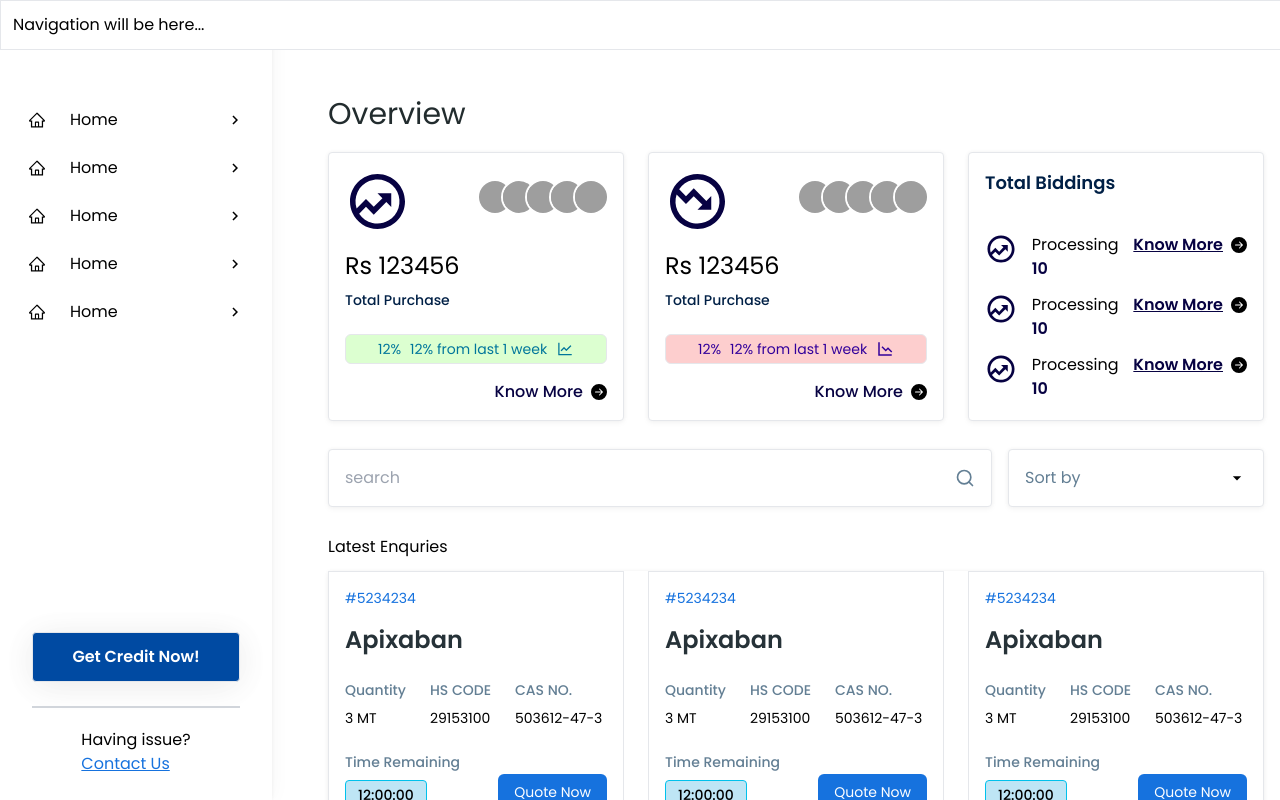
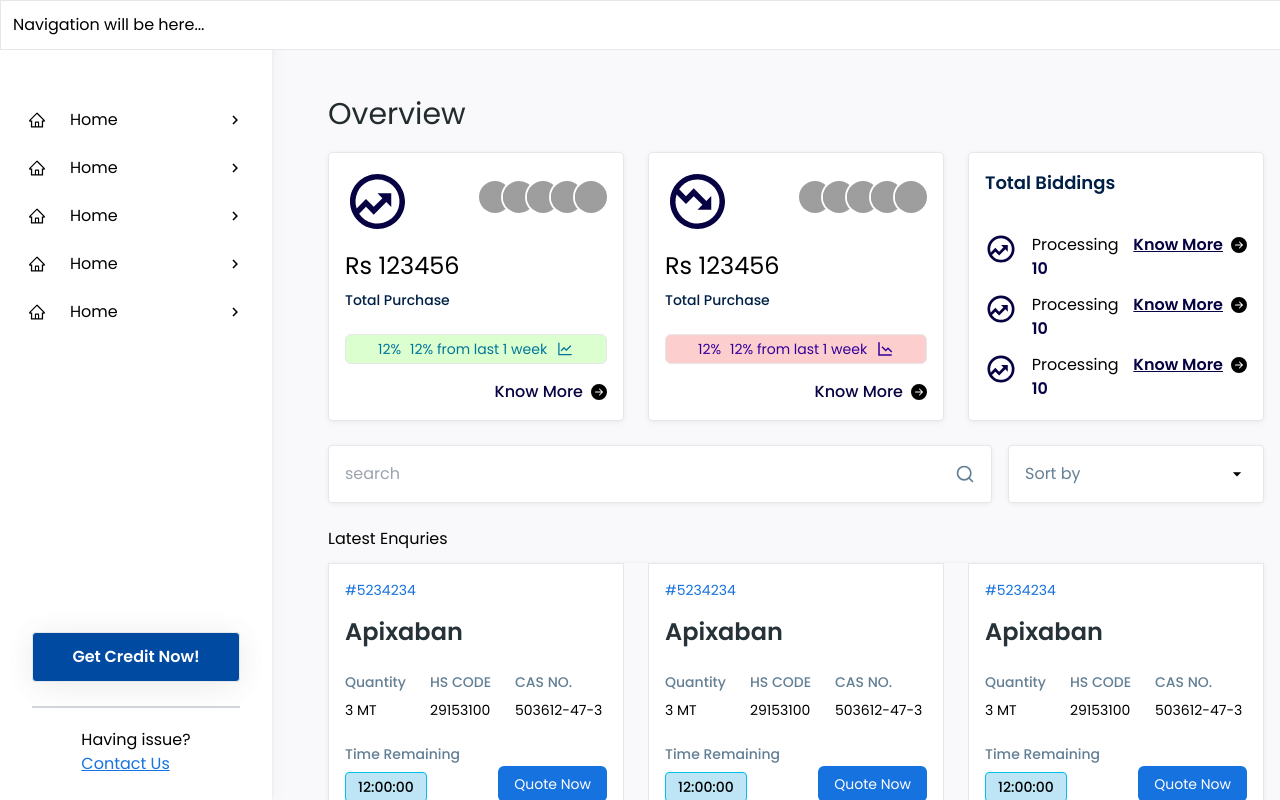
Before and after one commit to maheshpatil132/internship_frontend, a React (Create React App) app: page / in a window 1280 px wide. Shown: the top 800 px of the page. Built offline with nearby package versions, Linux system fonts and the light colour scheme; grey boxes are pictures that could not be loaded.

Commit message:
added routing

```diff
--- a/src/components/Home/Content.js
+++ b/src/components/Home/Content.js
@@ -33,7 +33,7 @@ const Content = ({user}) => {
 
 
   return (
-    <div ref={content} className=' flex-1 px-14 py-8 space-y-5 overflow-y-scroll h-screen bg-white '>
+    <div ref={content} className=' flex-1 px-14 py-8 space-y-5 overflow-y-scroll h-screen  '>
       <h1 className=' mt-16 text-3xl text-buyer-heading '>Overview</h1>
 
       <div className="box_conteainer grid grid-cols-3 gap-6 ">
--- a/src/components/Home/SearchBox.js
+++ b/src/components/Home/SearchBox.js
@@ -24,7 +24,7 @@ const SearchBox = ({change}) => {
 
 
   return (
-    <div ref={searchbar} className='flex gap-4 py-2 items-center bg-white'>
+    <div ref={searchbar} className={`flex gap-4  items-center py-1`}>
         <div className={`search_cover box_shadow border flex-1 rounded flex items-center ${change ? 'p-2' : 'p-4'} bg-white`}>
             <input type="text" className='flex-1 outline-none' placeholder='search' />
             <FiSearch size={20} className='text-buyer-text-color' />
--- a/src/components/OrderForm.js
+++ b/src/components/OrderForm.js
@@ -10,7 +10,7 @@ const OrderForm = () => {
 
 
     return (
-        <div className='px-1 mt-14'>
+        <div className='px-1 mt-8'>
             <form action="" className='order_shadow flex flex-col space-y-3 py-5 px-6 rounded  bg-white text-sm'>
                 <div className=' flex items-center gap-4 text-buyer-primary font-medium'>
                     <BsCartFill size={20} />
--- a/src/components/Prodcut.js
+++ b/src/components/Prodcut.js
@@ -11,7 +11,7 @@ const Prodcut = () => {
        <div className=' product flex-1 h-screen overflow-y-scroll '>
          <ProdDecr/>
        </div>
-       <div className='h-screen justify-between order_form px-4 py-2 flex flex-col'>
+       <div className='h-screen justify-between order_form px-4 py-4 flex flex-col'>
           <OrderForm/>
           <Featues/>
        </div>
--- a/src/index.css
+++ b/src/index.css
@@ -12,6 +12,7 @@ body {
   padding: 0;
   box-sizing: border-box;
   min-width: 1320px;
+  background-color: #F9F9FB;
 }
 
 
```
